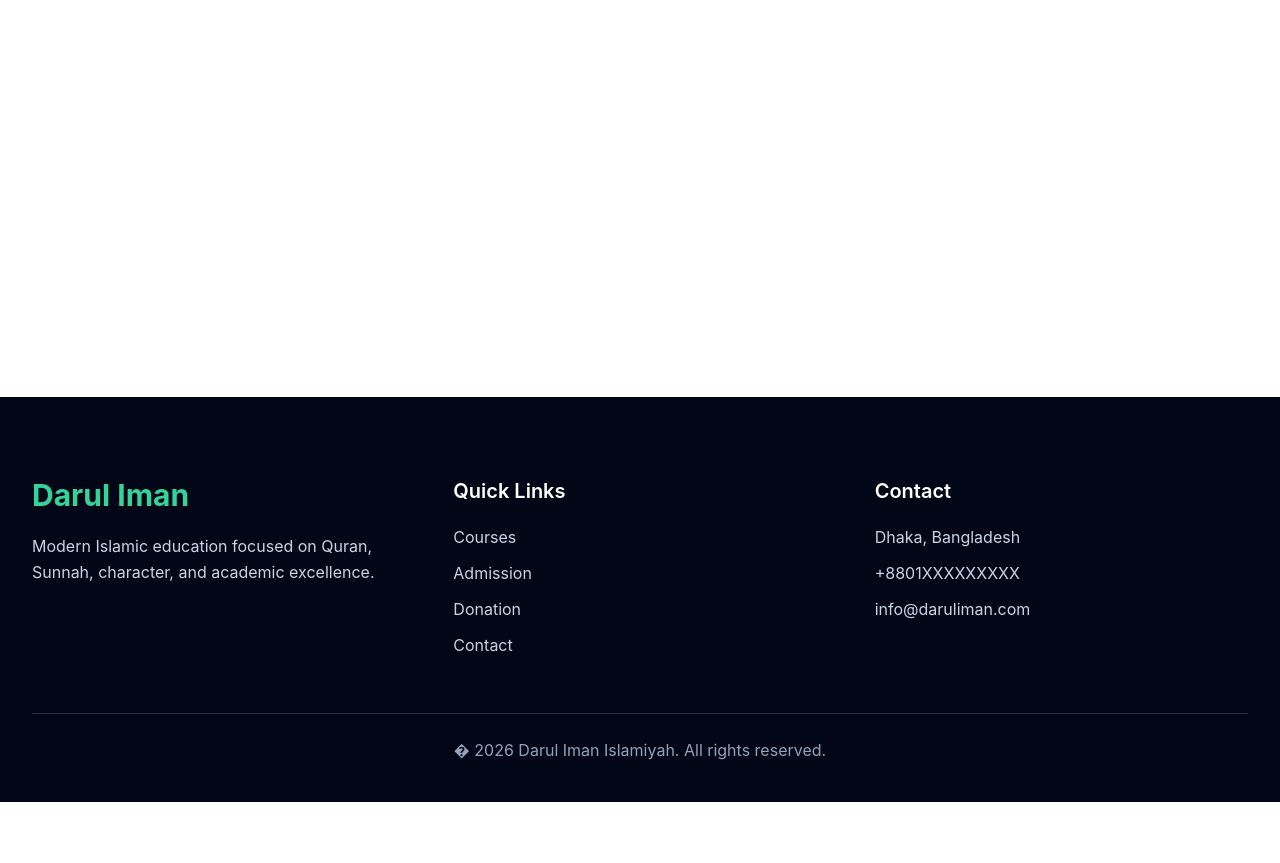
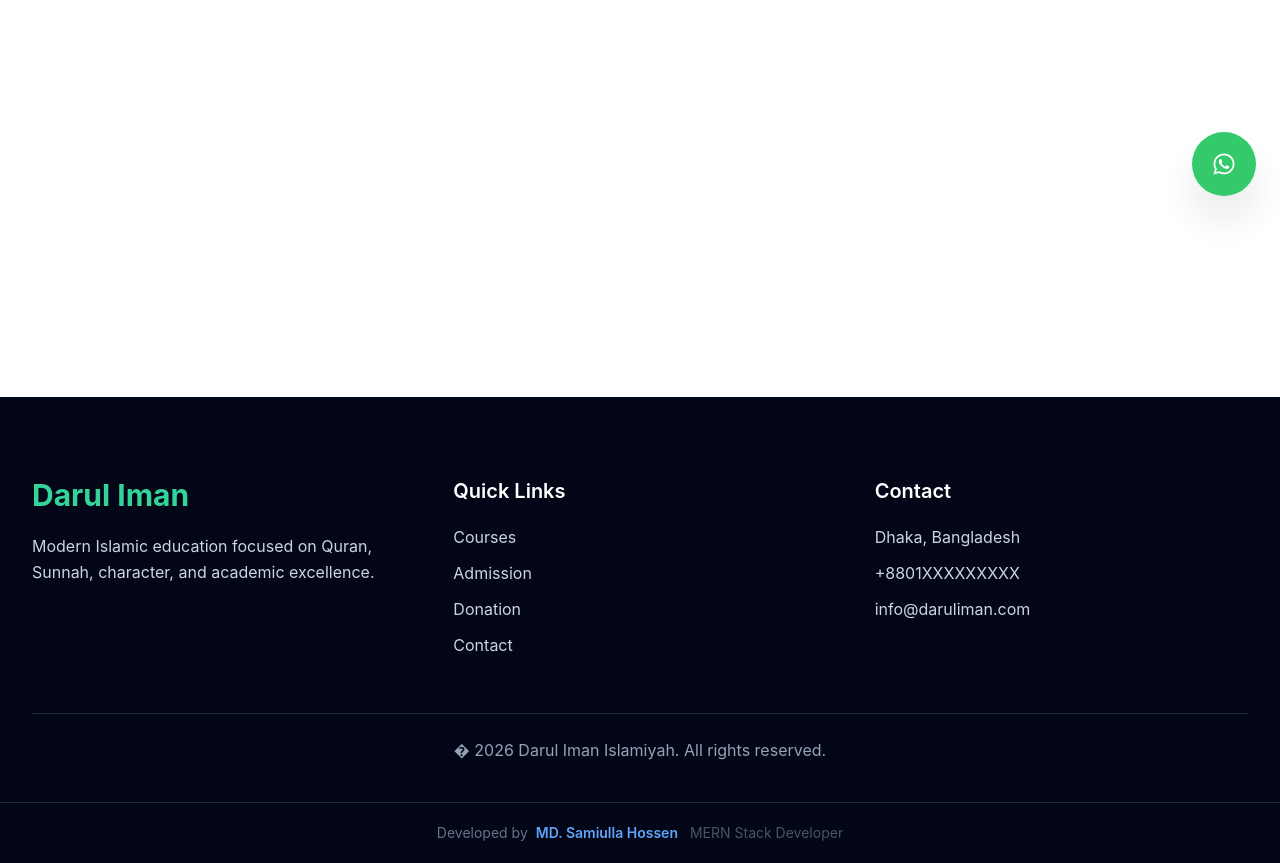
Before and after one commit to Samiul2024/Madrasha, a React (Vite) app: page /notices in a window 1280 px wide. Shown: the part 580-1443 px from the top of the page. Before the commit the page ends 1382 px from the top, so only its background shows below. Built offline with nearby package versions, Linux system fonts and the light colour scheme.

Commit message:
feat(ui): integrate developer footer and floating contact action system

```diff
--- /dev/null
+++ b/src/components/common/DeveloperFooter.jsx
@@ -0,0 +1,66 @@
+const DeveloperFooter = () => {
+  return (
+    <footer
+      className="
+        w-full
+        border-t
+        border-slate-800
+        bg-slate-950
+        py-5
+        mt-auto
+      "
+    >
+      <div
+        className="
+          max-w-7xl
+          mx-auto
+          px-6
+          flex
+          flex-col
+          md:flex-row
+          items-center
+          justify-center
+          gap-3
+          text-sm
+        "
+      >
+
+
+        <div
+          className="
+            flex
+            flex-wrap
+            items-center
+            justify-center
+            gap-2
+            text-slate-500
+          "
+        >
+          <span>
+            Developed by
+          </span>
+
+          <a
+            href="https://mdsamiullahossen.vercel.app/"
+            target="_blank"
+            rel="noreferrer"
+            className="
+              text-blue-400
+              hover:text-blue-300
+              font-semibold
+              transition
+            "
+          >
+            MD. Samiulla Hossen
+          </a>
+        </div>
+
+        <p className="text-slate-600">
+          MERN Stack Developer
+        </p>
+      </div>
+    </footer>
+  );
+};
+
+export default DeveloperFooter;
--- /dev/null
+++ b/src/components/common/FloatingButtons.jsx
@@ -0,0 +1,125 @@
+import {
+  FaFacebookMessenger,
+  FaWhatsapp,
+  FaPhoneAlt,
+} from "react-icons/fa";
+
+import {
+  motion,
+  AnimatePresence,
+} from "framer-motion";
+
+import { useState } from "react";
+
+import contactInfo from "../../data/contactInfo";
+
+const FloatingButtons = () => {
+  const [open, setOpen] =
+    useState(false);
+
+  return (
+    <div
+      className="fixed bottom-6 right-6 z-50"
+      onMouseEnter={() =>
+        setOpen(true)
+      }
+      onMouseLeave={() =>
+        setOpen(false)
+      }
+    >
+      <div className="flex flex-col items-end gap-3">
+        <AnimatePresence>
+          {open && (
+            <>
+              <motion.a
+                initial={{
+                  opacity: 0,
+                  y: 20,
+                  scale: 0.8,
+                }}
+                animate={{
+                  opacity: 1,
+                  y: 0,
+                  scale: 1,
+                }}
+                exit={{
+                  opacity: 0,
+                  y: 20,
+                  scale: 0.8,
+                }}
+                transition={{
+                  duration: 0.2,
+                }}
+                href={
+                  contactInfo.messenger
+                }
+                target="_blank"
+                rel="noreferrer"
+                className="group relative bg-blue-500 text-white p-4 rounded-full shadow-xl text-xl"
+              >
+                <FaFacebookMessenger />
+
+                <span className="absolute right-16 bg-black text-white text-xs px-2 py-1 rounded opacity-0 group-hover:opacity-100 transition whitespace-nowrap">
+                  Messenger
+                </span>
+              </motion.a>
+
+              <motion.a
+                initial={{
+                  opacity: 0,
+                  y: 20,
+                  scale: 0.8,
+                }}
+                animate={{
+                  opacity: 1,
+                  y: 0,
+                  scale: 1,
+                }}
+                exit={{
+                  opacity: 0,
+                  y: 20,
+                  scale: 0.8,
+                }}
+                transition={{
+                  duration: 0.2,
+                  delay: 0.05,
+                }}
+                href={`tel:${contactInfo.phone}`}
+                className="group relative bg-orange-500 text-white p-4 rounded-full shadow-xl text-xl"
+              >
+                <FaPhoneAlt />
+
+                <span className="absolute right-16 bg-black text-white text-xs px-2 py-1 rounded opacity-0 group-hover:opacity-100 transition whitespace-nowrap">
+                  Call
+                </span>
+              </motion.a>
+            </>
+          )}
+        </AnimatePresence>
+
+        <motion.a
+          whileHover={{
+            scale: 1.1,
+          }}
+          whileTap={{
+            scale: 0.9,
+          }}
+          href={
+            contactInfo.whatsapp
+          }
+          target="_blank"
+          rel="noreferrer"
+          className="group relative bg-green-500 text-white p-5 rounded-full shadow-2xl text-2xl animate-pulse"
+        >
+          <FaWhatsapp />
+
+          <span className="absolute right-20 bg-black text-white text-xs px-2 py-1 rounded opacity-0 group-hover:opacity-100 transition whitespace-nowrap">
+            Chat Now
+          </span>
+        </motion.a>
+      </div>
+    </div>
+  );
+};
+
+export default FloatingButtons;
--- /dev/null
+++ b/src/data/contactInfo.js
@@ -0,0 +1,11 @@
+const contactInfo = {
+  phone: "+8801700000000",
+
+  whatsapp:
+    "https://wa.me/8801700000000",
+
+  messenger:
+    "https://m.me/darulimanislamiyah",
+};
+
+export default contactInfo;
--- a/src/data/courses.js
+++ b/src/data/courses.js
@@ -8,7 +8,7 @@ export const courses = [
 
     duration: "3-5 Years",
 
-    fee: "? 2500 / Month",
+    fee: "1000 / Month",
 
     noticeFile:
       "/notices/hifz-admission-notice.txt",
@@ -31,9 +31,9 @@ export const courses = [
 
     slug: "boyosko-islamic-education",
 
-    duration: "6 Months",
+    duration: "1-1.5 Years",
 
-    fee: "? 1000 / Month",
+    fee: " 100/ Month",
 
     noticeFile:
       "/notices/boyosko-shikkha-notice.txt",
--- a/src/layouts/MainLayout.jsx
+++ b/src/layouts/MainLayout.jsx
@@ -3,17 +3,25 @@ import { Outlet } from "react-router-dom";
 import Navbar from "../components/common/Navbar";
 import Footer from "../components/common/Footer";
 
+import DeveloperFooter from "../components/common/DeveloperFooter";
+
+import FloatingButtons from "../components/common/FloatingButtons";
+
 const MainLayout = () => {
   return (
-    <>
+    <div className="min-h-screen flex flex-col bg-white">
       <Navbar />
 
-      <main>
+      <main className="flex-1">
         <Outlet />
       </main>
 
       <Footer />
-    </>
+
+      <DeveloperFooter />
+
+      <FloatingButtons />
+    </div>
   );
 };
 
--- a/src/pages/public/HomePage.jsx
+++ b/src/pages/public/HomePage.jsx
@@ -7,7 +7,7 @@ import NoticeSection from "../../components/home/NoticeSection";
 import DonationSection from "../../components/home/DonationSection";
 import TestimonialSection from "../../components/home/TestimonialSection";
 import GalleryPreview from "../../components/home/GalleryPreview";
-import FloatingButtons from "../../components/home/FloatingButtons";
+
 
 const HomePage = () => {
     return (
@@ -32,7 +32,7 @@ const HomePage = () => {
 
             <TestimonialSection />
 
-            <FloatingButtons />
+
         </>
     );
 };
```
